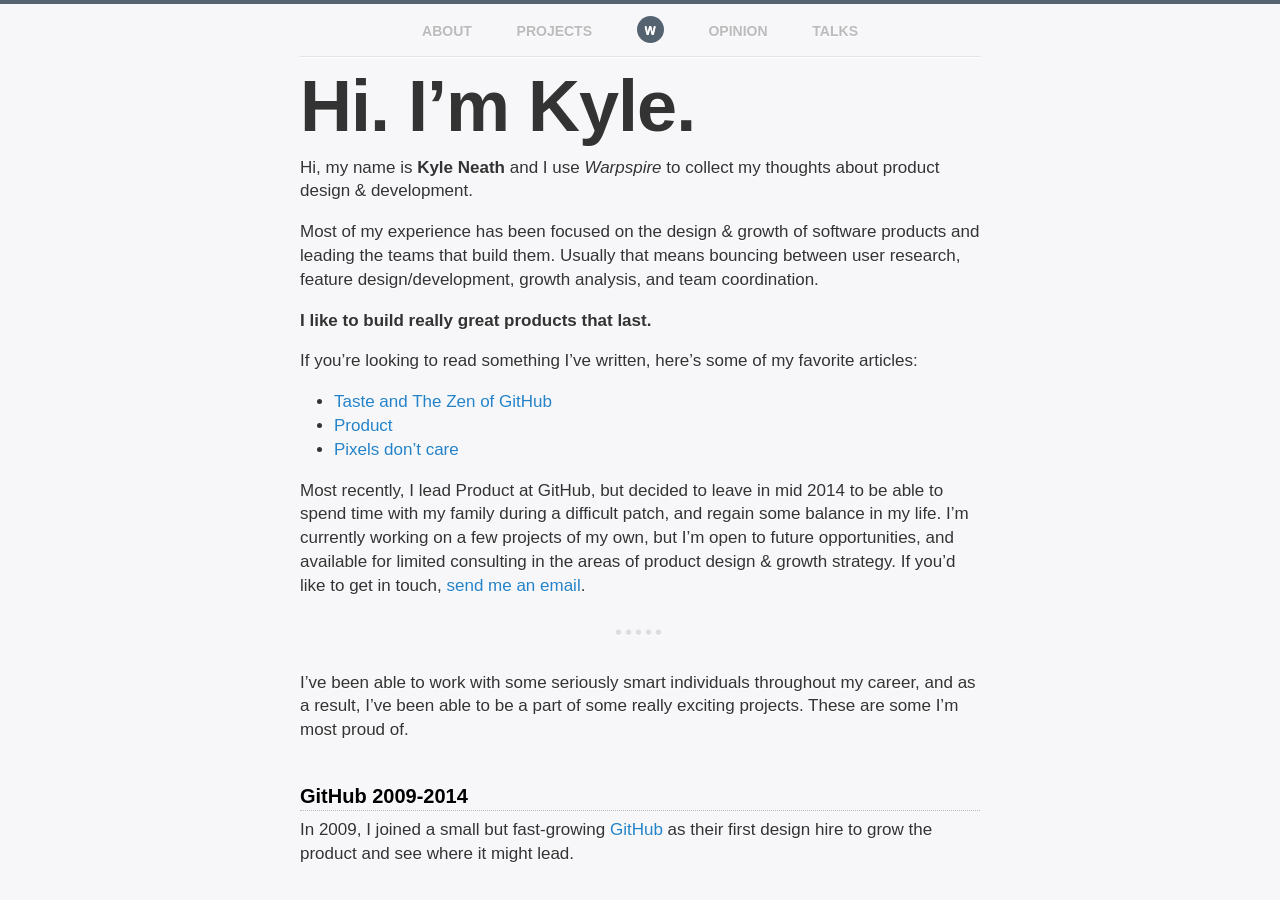
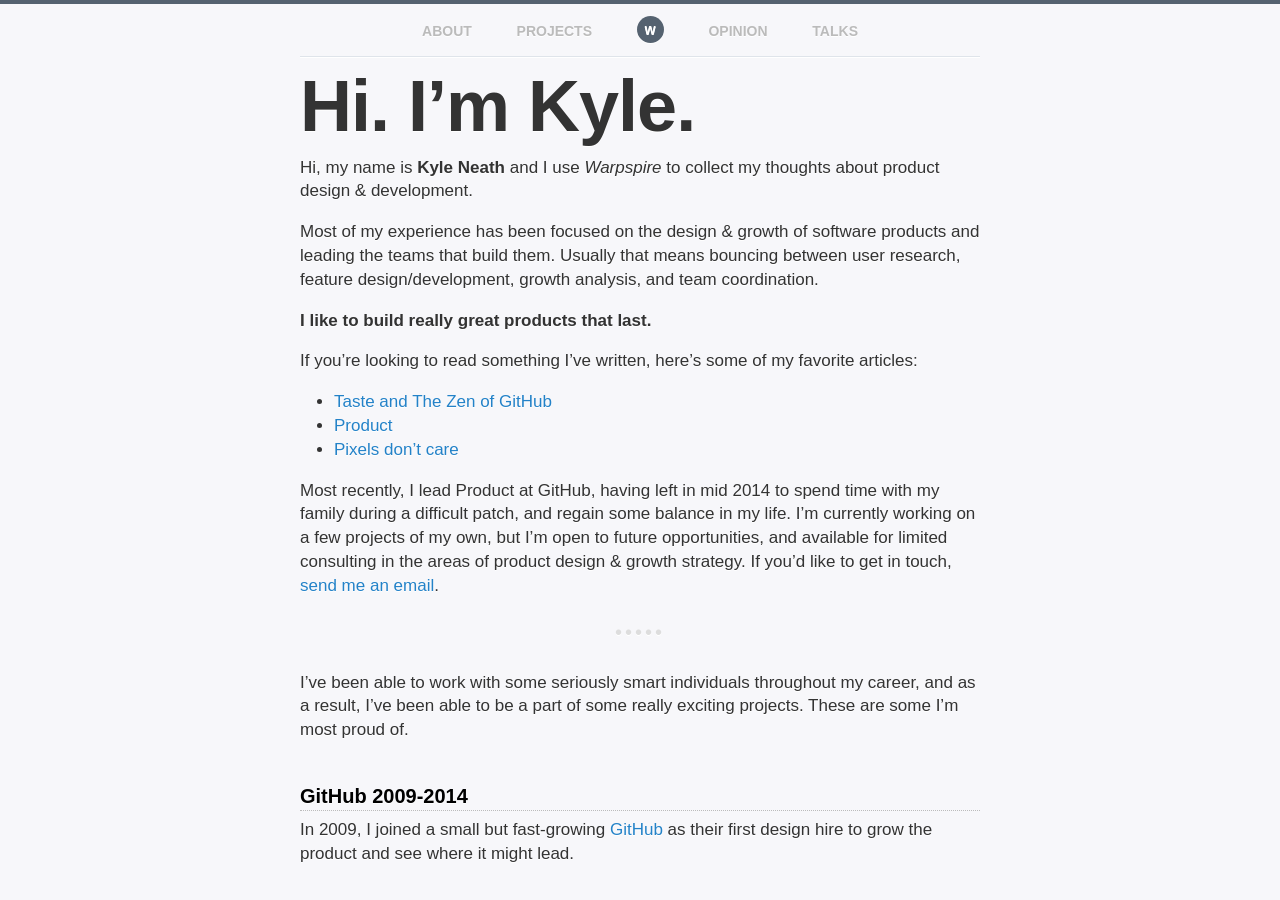
Before and after one commit to kneath/kneath.github.com, a Jekyll site: the page built from about/index.md, in a window 1280 px wide and 900 px high. Built offline with Jekyll 4.4.1, drawn with Linux system fonts in a browser that asks for light colours; Markdown is read by kramdown in place of the engine named in the settings; comment, search, counter and statistics services are not loaded.

Commit message:
Grammar?

```diff
--- a/about/index.md
+++ b/about/index.md
@@ -17,7 +17,7 @@ If you're looking to read something I've written, here's some of my favorite art
 * [Product](/posts/product/)
 * [Pixels don't care](/posts/pixels-dont-care/)
 
-Most recently, I lead Product at GitHub, but decided to leave in mid 2014 to be able to spend time with my family during a difficult patch, and regain some balance in my life. I'm currently working on a few projects of my own, but I'm open to future opportunities, and available for limited consulting in the areas of product design & growth strategy. If you'd like to get in touch, <a href="mailto:kyle@warpspire.com">send me an email</a>.
+Most recently, I lead Product at GitHub, having left in mid 2014 to spend time with my family during a difficult patch, and regain some balance in my life. I'm currently working on a few projects of my own, but I'm open to future opportunities, and available for limited consulting in the areas of product design & growth strategy. If you'd like to get in touch, <a href="mailto:kyle@warpspire.com">send me an email</a>.
 
 * * * *
 
```
